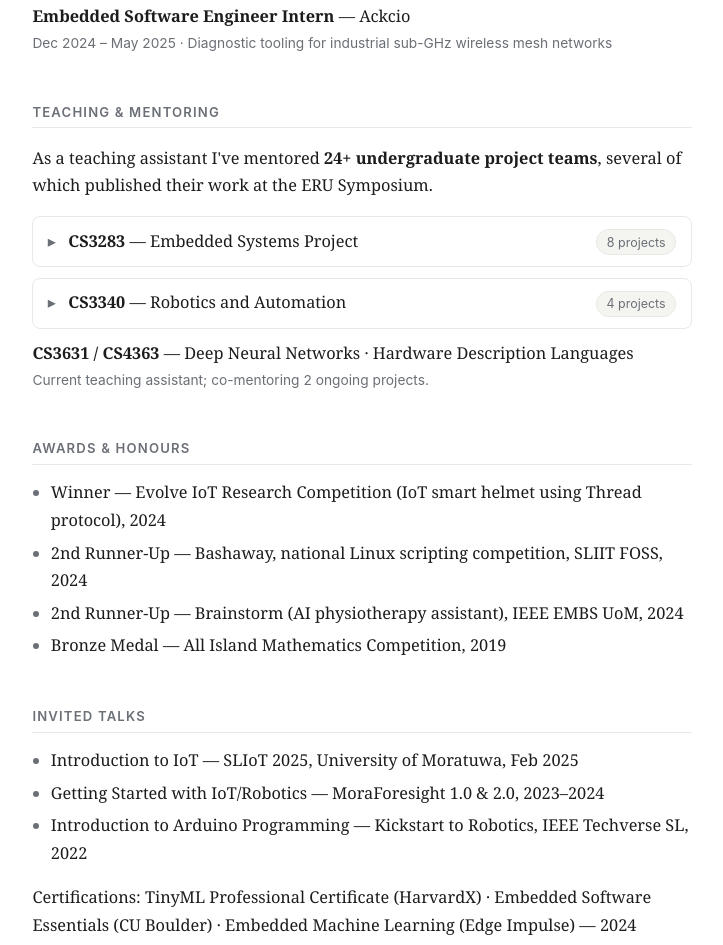
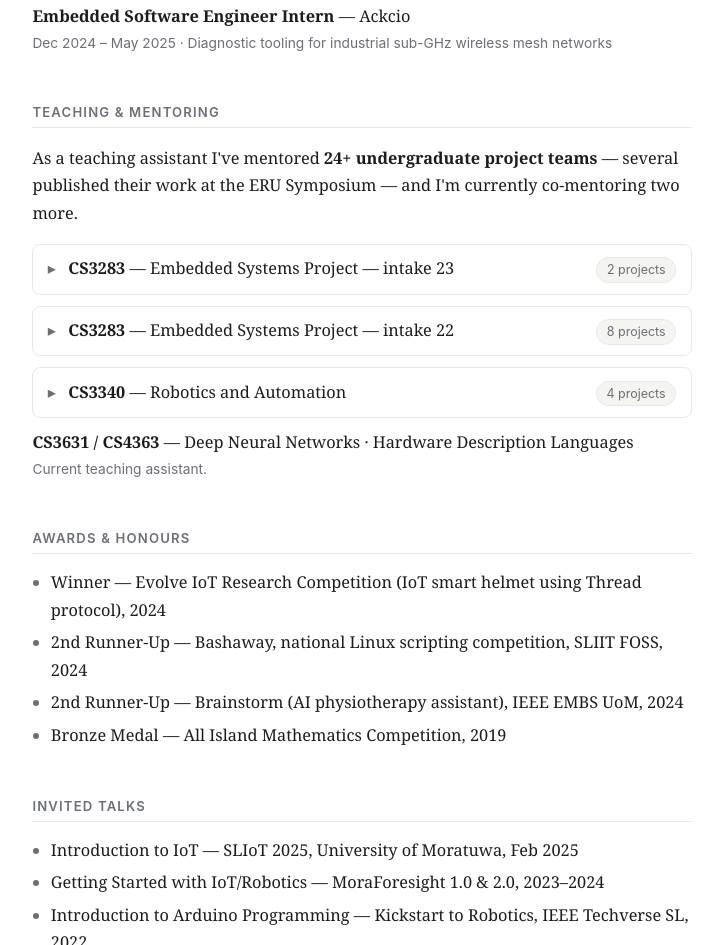
Before and after one commit to yasanthaniroshan/yasanthaniroshan.github.io, an Astro site: page / in a window 1280 px wide. Shown: the part 1171-2116 px from the top of the page, without its empty margins (278-1001 px from the left). Built offline with nearby package versions, Linux system fonts and the light colour scheme; Astro itself is replaced by a stand-in of ours.

Commit message:
Add 2 ongoing intake-23 CS3283 mentored projects
Sim-to-real RL deployment framework and proactive social navigation;
CS3283 split into intake 23 (ongoing) and intake 22 panels, CS3631/CS4363
row corrected to plain TA duty

```diff
--- a/src/data/mentoring.ts
+++ b/src/data/mentoring.ts
@@ -29,8 +29,27 @@ export interface MentoringModule {
 export const mentoring: MentoringModule[] = [
 	{
 		code: 'CS3283',
-		title: 'Embedded Systems Project',
-		meta: 'Mentored ~16 student teams (intake 22) through the full embedded product cycle — 5 of the teams below published at the ERU Symposium 2025.',
+		title: 'Embedded Systems Project — intake 23',
+		meta: 'Currently co-mentoring 2 ongoing project teams.',
+		projects: [
+			{
+				name: 'Sim-to-Real Deployment Framework for RL-based Robots',
+				description:
+					'Reusable framework that automatically converts robot policies trained in simulation (MuJoCo + PPO/Stable-Baselines3) into deployable code for ESP32-class microcontrollers, replacing today’s manual sim-to-real conversion process.',
+				repo: 'https://github.com/NidharVignesh/sim2real-framework',
+			},
+			{
+				name: 'Proactive Social Navigation for 2D LiDAR Mobile Robots',
+				description:
+					'Navigation approach for 2D-LiDAR mobile robots that anticipates the motion of people nearby to plan socially aware, non-disruptive paths.',
+				repo: 'https://github.com/nilum2002/proactive-social-nav',
+			},
+		],
+	},
+	{
+		code: 'CS3283',
+		title: 'Embedded Systems Project — intake 22',
+		meta: 'Mentored ~16 student teams through the full embedded product cycle — 5 of the teams below published at the ERU Symposium 2025.',
 		projects: [
 			{
 				name: 'ASCILAM',
@@ -153,7 +172,7 @@ export const mentoring: MentoringModule[] = [
 	{
 		code: 'CS3631 / CS4363',
 		title: 'Deep Neural Networks · Hardware Description Languages',
-		meta: 'Current teaching assistant; co-mentoring 2 ongoing projects.',
+		meta: 'Current teaching assistant.',
 		projects: [],
 	},
 ];
--- a/src/pages/index.astro
+++ b/src/pages/index.astro
@@ -83,8 +83,8 @@ import { mentoring } from '../data/mentoring';
 
 	<h2>Teaching &amp; Mentoring</h2>
 	<p>
-		As a teaching assistant I've mentored <strong>24+ undergraduate project teams</strong>,
-		several of which published their work at the ERU Symposium.
+		As a teaching assistant I've mentored <strong>24+ undergraduate project teams</strong> —
+		several published their work at the ERU Symposium — and I'm currently co-mentoring two more.
 	</p>
 	{
 		mentoring.map((mod) =>
```
